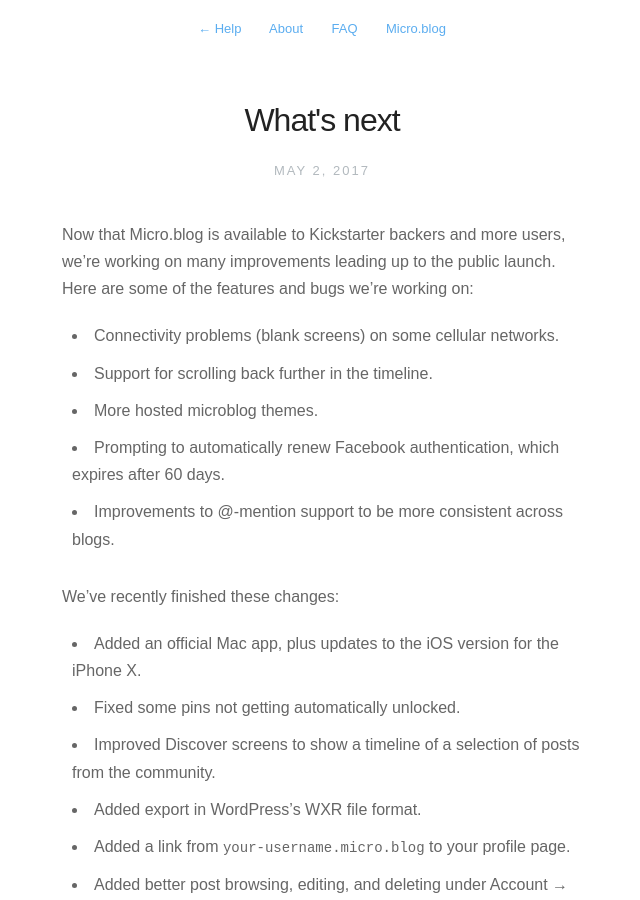
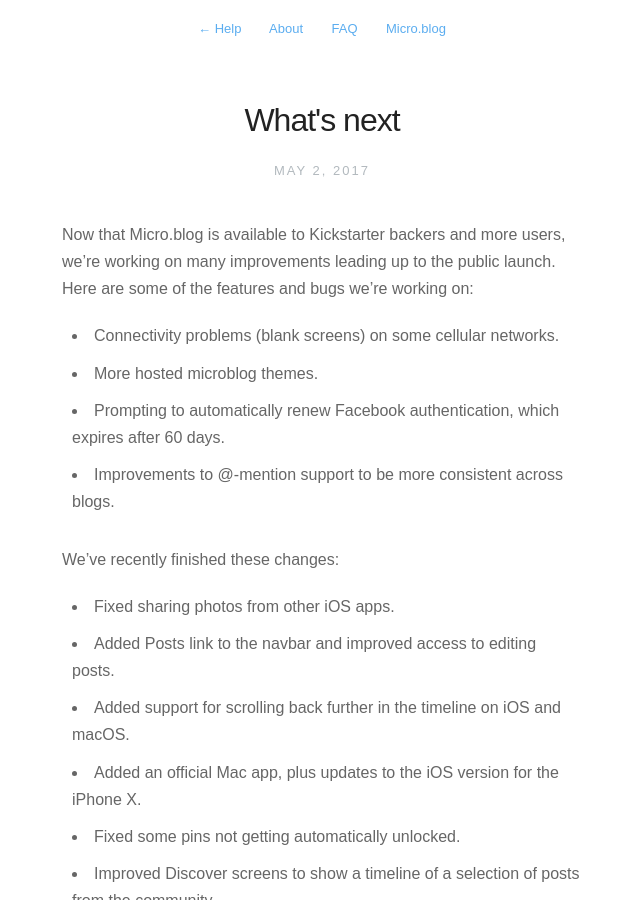
Before and after one commit to microdotblog/help.micro.blog, a Jekyll site: the page built from _posts/2017-05-02-whats-next.markdown, in a window 1280 px wide and 900 px high. Shown: the whole window, without its empty margins (318-958 px from the left). Built offline with Jekyll 4.4.1, drawn with Linux system fonts in a browser that asks for light colours; nearby versions of some CDN libraries.

Commit message:
Updated what's next with latest round of changes.

```diff
--- a/_posts/2017-05-02-whats-next.markdown
+++ b/_posts/2017-05-02-whats-next.markdown
@@ -7,13 +7,15 @@
 Now that Micro.blog is available to Kickstarter backers and more users, we're working on many improvements leading up to the public launch. Here are some of the features and bugs we're working on:
 
 * Connectivity problems (blank screens) on some cellular networks.
-* Support for scrolling back further in the timeline.
 * More hosted microblog themes.
 * Prompting to automatically renew Facebook authentication, which expires after 60 days.
 * Improvements to @-mention support to be more consistent across blogs.
 
 We've recently finished these changes:
 
+* Fixed sharing photos from other iOS apps.
+* Added Posts link to the navbar and improved access to editing posts.
+* Added support for scrolling back further in the timeline on iOS and macOS.
 * Added an official Mac app, plus updates to the iOS version for the iPhone X.
 * Fixed some pins not getting automatically unlocked.
 * Improved Discover screens to show a timeline of a selection of posts from the community.
```
